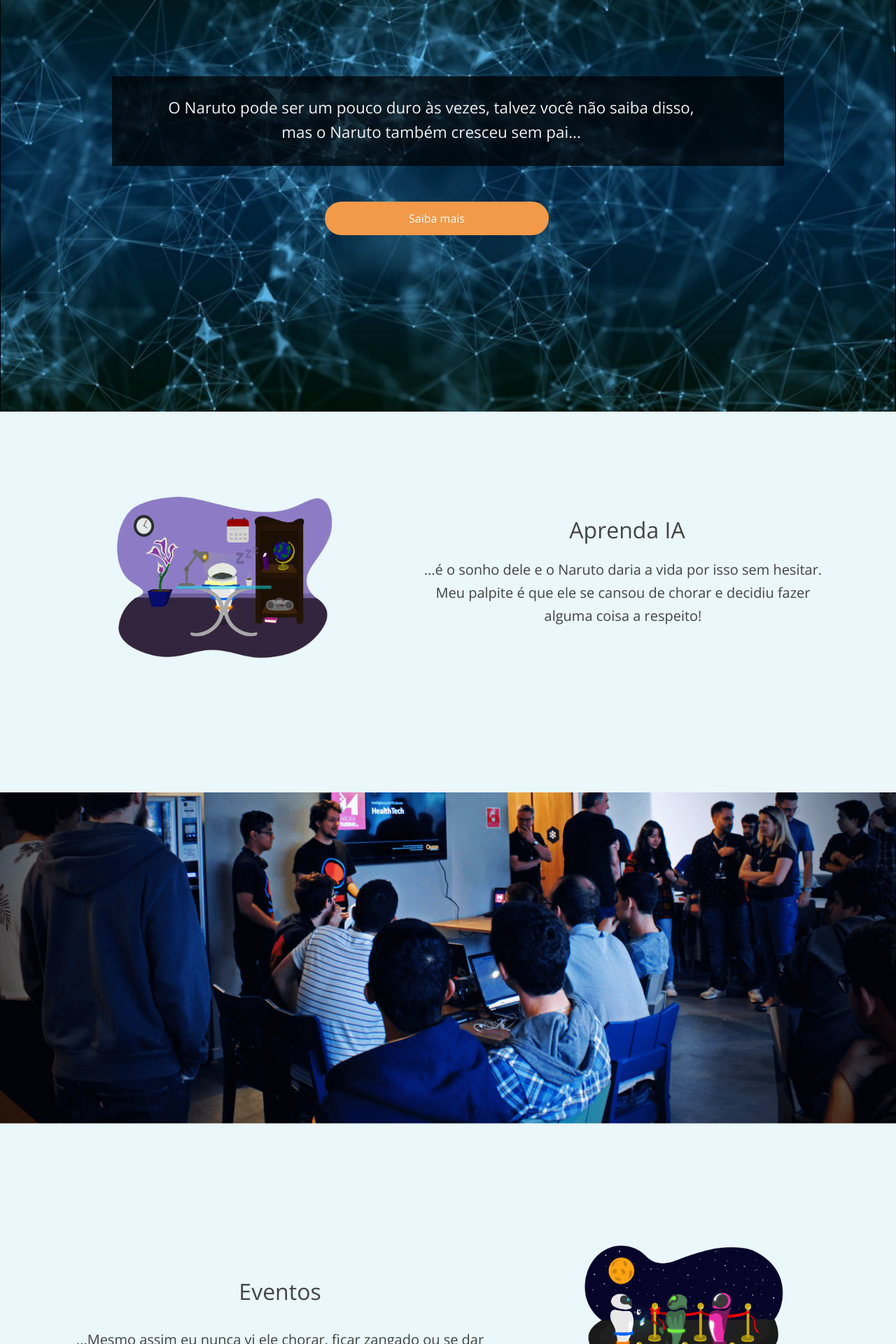
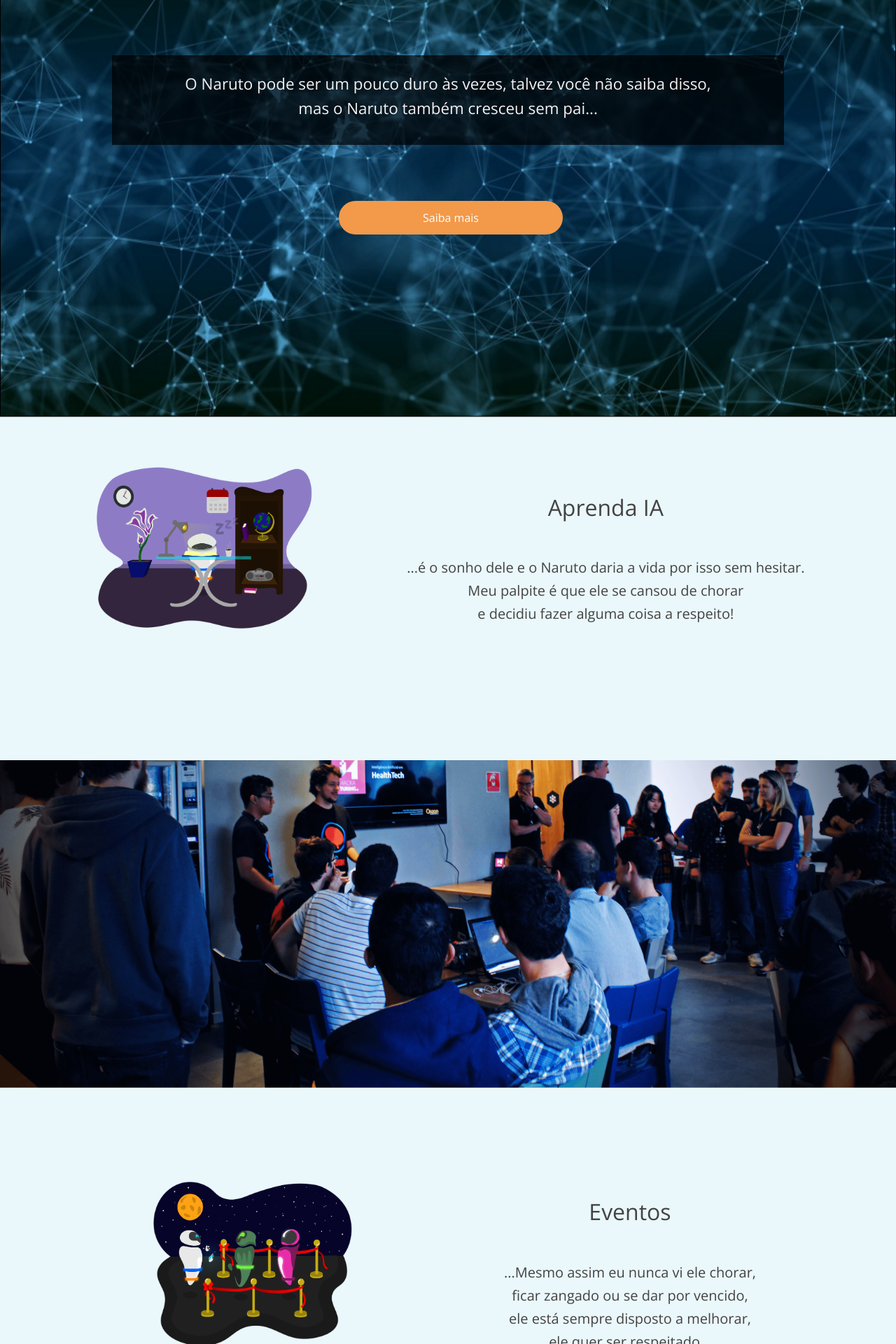
Before and after one commit to turing-usp/Site-do-Turing, a React (Create React App) app in the folder frontend/: page / in a window 1280 px wide. Shown: the part 240-2160 px from the top of the page at 70% size. Built offline with nearby package versions, Linux system fonts and the light colour scheme.

Commit message:
Homepage (#32)
* Fixed: Projects(dimension + infinite get requests)

* Done:{Projects page}
Feat:{events page}

* Homepage Redimensionada

* Fixed breakline

Co-authored-by: leonardo.murakami <leonardo.murakami@loft.com.br>

```diff
--- a/frontend/src/Tags/CabecalhoGhost.js
+++ /dev/null
@@ -1,13 +0,0 @@
-import React, { useEffect, useState } from "react";
-import ReactDOM from 'react-dom';
-import {Link} from 'react-router-dom';
-import logo from '../assets/logo.png';
-
-function CabecalhoGhost () {
-    return (
-        <div class= "rect_cabecalho_ghost">
-        </div>
-    );
-}
-
-export default CabecalhoGhost;
--- a/frontend/src/pages/Events/index.js
+++ b/frontend/src/pages/Events/index.js
@@ -7,18 +7,35 @@ import Cabecalho from '../../Tags/Cabecalho.js'
 import Rodape from '../../Tags/Rodape.js'
 
 export default function Events () {
+
+    async function handleMoreEvents() {
+    }
+
     return (
 
         <div class='container'>
             <Cabecalho />
-            <h1>Nossos Eventos</h1>
+            <div class='titulo_eventos'>Nossos Eventos</div>
             <p class='description'>
-                Sasuke Uchiha (うちはサスケ, Uchiha Sasuke) é um dos últimos membros sobreviventes do clã Uchiha de Konohagakure, além de ser a reencarnação atual de Indra. Ele se tornou um shinobi para que pudesse algum dia ficar forte o suficiente para se vingar contra o seu irmão mais velho, Itachi, que tinha massacrado todo o seu clã. Inicialmente, um membro do Time Kakashi de Konoha...
+                O Grupo Turing realiza eventos sendo alguns exclusivos<br />
+                à comunidade uspiana e outros abertos ao público externo.<br />
+                Veja alguns de nossos próximos eventos e eventos que já realizamos.<br />
             </p>
-            <h1>Próximos Eventos</h1>
-            <h1>Eventos Realizados</h1>
+            <div class='subtitulos'>Próximos Eventos</div>
+            <ul class='ul_events'>
+                    <li class='li_events'>fdsafds</li>
+                    <li class='li_events'>fsadfasdf</li>
+                    <li class='li_events'>fasdfasdf</li>
+                    <li class='li_events'>asdfasdf</li>
+            </ul>
+            <div class='subtitulos'>Eventos Realizados</div>
+            <ul class='ul_events'>
+                    <li class='li_events'>fdsafds</li>
+                    <li class='li_events'>fsadfasdf</li>
+                    <li class='li_events'>fasdfasdf</li>
+            </ul>
             <div class="wrapper">
-                <button class='more_events_box'>
+                <button onClick={handleMoreEvents} class='more_events_box'>
                     Mais Eventos
                 </button>
             </div>
--- a/frontend/src/pages/Events/styles.css
+++ b/frontend/src/pages/Events/styles.css
@@ -1,12 +1,27 @@
-h1{
-    text-align: Center;
-    color: #434343
+.titulo_eventos{
+    margin-top:4em;
+    font-size: 3em;
+    font-weight: 500;
+    color: #F2994A;
+    text-shadow: 0.03em 0.03em 0.03em gray;
+    text-align: center;
+}
+.subtitulos{
+    font-size: 2.5em;
+    margin-top: 1.5em;
+    font-weight: 500;
+    color: #F2994A;
+    text-shadow: 0.03em 0.03em 0.03em gray;
+    text-align: center;
 }
 .container{
     text-align: Center
 }
 .description {
-    text-align: Center
+    margin-top: 1em;
+    color: #929292;
+    text-align: center;
+    font-family: Open Sans;
 }
 .more_events_box{
     width: 206px;
@@ -19,7 +34,8 @@ h1{
     font-weight: bold;
     font-size: 18px;
     line-height: 25px;
-    color: #191919;
+    margin-top: 3em;
+    color: #ffffff;
     padding: 5px;
 }
 .wrapper{
@@ -35,3 +51,24 @@ button::-moz-focus-inner {
 button:active{
     outline: 0;
 }
+.ul_events {
+    display: grid;
+    grid-template-columns: repeat(3, 1fr);
+    grid-auto-rows: 1fr;
+    align-self: center;
+    gap: 2em;
+    list-style: none;
+    justify-content:center;
+    margin-right:3em;
+}
+
+.li_events{
+    background: #000a22;
+    padding: 1.2em;
+    border-radius: 30px;
+    position: relative;
+    justify-content: space-between;
+    display:flex;
+    flex-direction: column;
+    color: #F5761D;
+}
--- a/frontend/src/pages/Homepage/index.js
+++ b/frontend/src/pages/Homepage/index.js
@@ -9,63 +9,79 @@ import evento from "../../assets/eventos.png";
 import computador from "../../assets/foto-computador.png";
 import projetos from "../../assets/img-projetos.png";
 import Cabecalho from '../../Tags/Cabecalho';
-import CabecalhoGhost from '../../Tags/CabecalhoGhost';
 import Rodape from '../../Tags/Rodape';
 
 
 export default function Homepage(){
     return(
-        <div>
-
+        <div class='homepage_container'>
             <Cabecalho />
-            <CabecalhoGhost />
-                <Parallax style={{width: '100%'}}
+                <Parallax style={{marginTop: "7.95em"}}
                 strength={250}>
-                    <div style={{height: 700}}/>
+                    <div style={{height: '60vw', width: '100%'}}>
+                        <div class="caixa-superior">
+                            <h1 class="texto-superior">
+                            O Naruto pode ser um pouco duro às vezes, talvez você não saiba disso,<br />
+                            mas o Naruto também cresceu sem pai...
+                            </h1>
+                        </div>
+                        <br />
+                        <button class="saiba-mais" href="#">Saiba mais</button>
+                    </div>
                     <Background>
-                        <img sizes={{width:'50%'}} src={fundo} alt="fundo azul" />
+                        <img class='parallax_img' src={fundo} alt="fundo azul" />
                     </Background>
                 </Parallax>
-
-            <div class="caixa-superior"></div>
-            <h1 class="texto-superior">O Naruto pode ser um pouco duro às vezes, talvez você não saiba disso, mas o Naruto também cresceu sem pai...</h1>
-            <button class="saiba-mais" href="#">Saiba mais</button>
-            <div class='aprenda'>
-                <h1 class="titulo" id="aprenda-ia">Aprenda IA</h1>
-                <h2 class="descricao" id="descricao-aprenda-ia">...é o sonho dele e o Naruto daria a vida por isso sem hesitar. Meu palpite é que ele se cansou de chorar e decidiu fazer alguma coisa a respeito!</h2>
-                <img class="img-aprenda-ia" src={ialogo} alt="logo-ia"></img>
+            <div class='bloco_info'>
+                <img class="img" src={ialogo} alt="logo-ia" />
+                <div class='textos'>
+                    <h1 class="titulo">Aprenda IA</h1>
+                    <h2 class="descricao">
+                        ...é o sonho dele e o Naruto daria a vida por isso sem hesitar.<br />
+                        Meu palpite é que ele se cansou de chorar<br />
+                        e decidiu fazer alguma coisa a respeito!</h2>
+                </div>
             </div>
-                <Parallax style={{width: '100%'}}
+                <Parallax
                 strength={250}>
-                    <div style={{height: 700}}/>
+                    <div style={{height: '45vw', width: '100%'}}/>
                     <Background  >
-                        <img sizes={{height: '85%', width: '100%'}} src={projeto} alt="projeto"></img>
+                        <img class='parallax_img' src={projeto} alt="projeto"></img>
                     </Background>
                 </Parallax>
-            <div class='evento'>
-                <h1 class="titulo" id="eventos">Eventos</h1>
-                <h2 class="descricao" id="descricao-eventos">...Mesmo assim eu nunca vi ele chorar, ficar zangado ou se dar por vencido, ele está sempre disposto a melhorar, ele quer ser respeitado...</h2>
-                <img class="img-eventos" src={evento} alt="evento"></img>
+            <div class='bloco_info'>
+                <img class="img" src={evento} alt="evento" />
+                <div class='textos'>
+                    <h1 class="titulo">Eventos</h1>
+                    <h2 class="descricao">
+                        ...Mesmo assim eu nunca vi ele chorar,<br />
+                        ficar zangado ou se dar por vencido,<br />
+                        ele está sempre disposto a melhorar,<br />
+                        ele quer ser respeitado...</h2>
+                </div>
             </div>
             <div>
-                <Parallax style={{width: '100%'}}
+                <Parallax
                     strength={250}
                 >
-                    <div style={{height: 700}}/>
+                    <div style={{height: '45vw', width: '100%'}}/>
                     <Background>
-                    <img sizes={{width: '100%', height: '100%'}} src={computador} alt="foto computador"></img>
+                    <img class='parallax_img' src={computador} alt="foto computador"></img>
                     </Background>
                 </Parallax>
             </div>
-            <div>
-                <h1 class="titulo" id="projetos">Projetos</h1>
-                <h2 class="descricao" id="descricao-projetos"> ...é o sonho dele e o Naruto daria a vida por isso sem hesitar. Meu palpite é que ele se cansou de chorar e decidiu fazer alguma coisa a respeito!</h2>
-                <img class="projetos" src={projetos} alt="projetos"></img>
+            <div class="bloco_info">
+                <div class="textos">
+                    <h1 class="titulo">Projetos</h1>
+                    <h2 class="descricao">
+                        ...é o sonho dele e o Naruto daria a vida por isso sem hesitar.<br />
+                        Meu palpite é que ele se cansou de chorar<br />
+                        e decidiu fazer alguma coisa a respeito!</h2>
+                </div>
+                <img class="img" src={projetos} alt="projetos"></img>
             </div>
-            <div class='rodape_homepage'>
-                <Rodape />
-            </div>
+            <Rodape />
+        </div>
 
-        </div>
     );
 }
--- a/frontend/src/pages/Homepage/styles.css
+++ b/frontend/src/pages/Homepage/styles.css
@@ -1,37 +1,40 @@
+.homepage_container{
+    display: flex;
+    flex-direction: column;
+    text-align: center;
 
+}
+.parallax_img{
+    width: 100vw;
+
+}
 .caixa-superior{
-    position: absolute;
     width: 75%;
     height: 8em;
-    left: 10em;
-    top: 21.8em;
-
+    text-align: center;
+    margin-top: 12em;
+    display: inline-block;
     background: rgba(0, 0, 0, 0.7);
 }
 
+
 .texto-superior{
-    position: absolute;
-    width: 35em;
-    height: 20em;
-    left: 10em;
-    top: 16.1em;
-
     font-family: Open Sans;
     font-style: normal;
     font-weight: normal;
     font-size: 1.4em;
-    line-height: 1.6em;
+    margin-top: 1em;
+    line-height: 1.6;
     text-align: center;
+    align-content: center;
 
     color: #F2F2F2;
 }
 
 .saiba-mais{
-    position: absolute;
     width: 20em;
     height: 3em;
-    left: 28.5em;
-    top: 33em;
+    margin-top: 5em;
     background: #F2994A;
     border-radius: 30px;
     font-family: Open Sans;
@@ -45,12 +48,11 @@
     border: none;
 }
 
+.textos{
+    display:block;
+}
+
 .titulo{
-    position: absolute;
-    width: 20em;
-    height: 10em;
-    left: 18em;
-    top: 29em;
 
     font-family: Open Sans;
     font-style: normal;
@@ -62,15 +64,7 @@
     color: #434343;
 }
 
-#aprenda-ia{
-    width: 20em;
-    height: 10em;
-    left: 18em;
-    top: 29em;
-}
-
 .descricao{
-    position: absolute;
 
     font-family: Open Sans;
     font-style: normal;
@@ -82,94 +76,18 @@
     color: #434343;
 }
 
-.aprenda{
-    height: 34rem;
-}
-
-#descricao-aprenda-ia{
-    width: 29em;
-    height: 20em;
-    left: 30em;
-    top: 51em;
-}
-
-.img-aprenda-ia{
-    position: absolute;
+.img{
     width: 20em;
     height: 15em;
-    left: 10em;
-    top: 59em;
 
     border-radius: 30px;
 }
 
-.projeto{
-    width: 100%;
-    height: 80%;
-    left: 0em;
-    top: 82em;
+
+.bloco_info{
+    display: flex;
+    margin-bottom: 11em;
+    flex-direction: row;
+    justify-content: space-evenly;
+    align-items: center;
 }
-.evento{
-    height: 25rem;
-}
-#eventos{
-    position: absolute;
-    width: 20em;
-    height: 10em;
-    left: 2.5em;
-
-    top: 63em;
-}
-
-#descricao-eventos{
-    position: absolute;
-    width: 30em;
-    height: 7em;
-    left: 5em;
-    top: 106em;
-}
-
-.img-eventos{
-    position: absolute;
-    left: 51em;
-    top: 126em;
-    border-radius: 30px;
-    width: 20em;
-    height: 15em;
-}
-
-.computador{
-    width: 100%;
-}
-
-#projetos{
-    position: absolute;
-    width: 20em;
-    height: 15em;
-    left: 18em;
-    top: 100em;
-}
-
-#descricao-projetos{
-    width: 29em;
-    height: 20em;
-    left: 30em;
-    top: 165em;
-}
-
-.projetos{
-    position: absolute;
-    width: 20em;
-    height: 15em;
-    left: 10em;
-    top: 200em;
-
-    border-radius: 30px;
-}
-
-.rodape_homepage{
-    position: absolute;
-    width: 100%;
-    height: 199px;
-    bottom: -195rem;
-}
--- a/frontend/src/pages/Projects/index.js
+++ b/frontend/src/pages/Projects/index.js
@@ -21,7 +21,7 @@ export default function Projects () {
         api.get(`projects?tags=${requestTag}`).then(response => {
             setProjects(response.data);
         })
-    });
+    }, [requestTag]);
 
     function handleSearch(e) {
         e.preventDefault();
@@ -45,12 +45,12 @@ export default function Projects () {
                     />
                 <button type='submit'>Pesquisar</button>
             </form>
-            <ul>
+            <ul class='ul_projects'>
                 {projects.map(project => (
-                    <li key={ project.projectId }>
+                    <li class='li_projects' key={ project.projectId }>
                         <strong>{project.description}</strong>
 
-                        <a href={project.githubRepo} ><p>{project.githubRepo}</p></a>
+                        <a href={project.githubRepo} >{project.githubRepo}</a>
                         <strong>Tags: {project.tags}</strong>
                         <p>Feito por: {project.squad}</p>
                     </li>
--- a/frontend/src/pages/Projects/styles.css
+++ b/frontend/src/pages/Projects/styles.css
@@ -27,18 +27,18 @@ button{
     margin-left: 0.5em
 }
 
-ul {
+.ul_projects {
     display: grid;
-    grid-template-columns: repeat(2, 1fr);
+    grid-template-columns: repeat(auto-fill, minmax(500px, 1fr));
     grid-auto-rows: 1fr;
     align-self: center;
     gap: 2em;
     list-style: none;
-    justify-content:start;
+    justify-content:center;
     margin-right:3em;
 }
 
-ul li {
+.li_projects {
     background: #000a22;
     padding: 1.2em;
     border-radius: 30px;
@@ -53,12 +53,22 @@ ul li strong {
     color: #f2994a;
 }
 
-ul li a p{
-    display:inline-block;
+ul li a{
+    word-break: break-all;
+    text-align: center;
     color: #f77801;
     font-size: 1.5em;
+    outline: 0
 }
+
+ul li a:visited {
+    text-transform: inherit;
+    font-size: inherit;
+    color: #f77801;
+}
+
 ul li p {
+    display: inline-block;
     color: #737380;
     font-size: 1.5em;
 }
```
